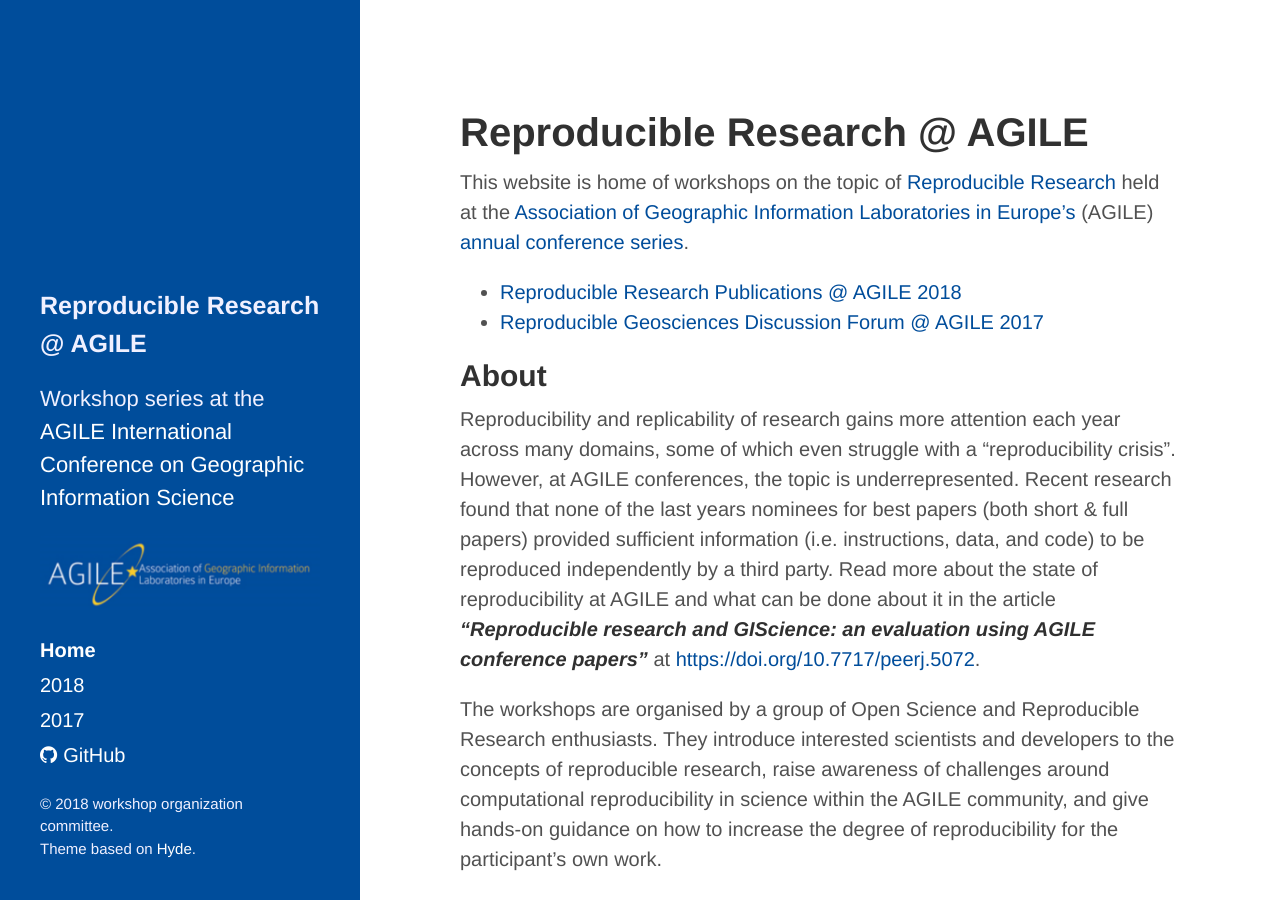
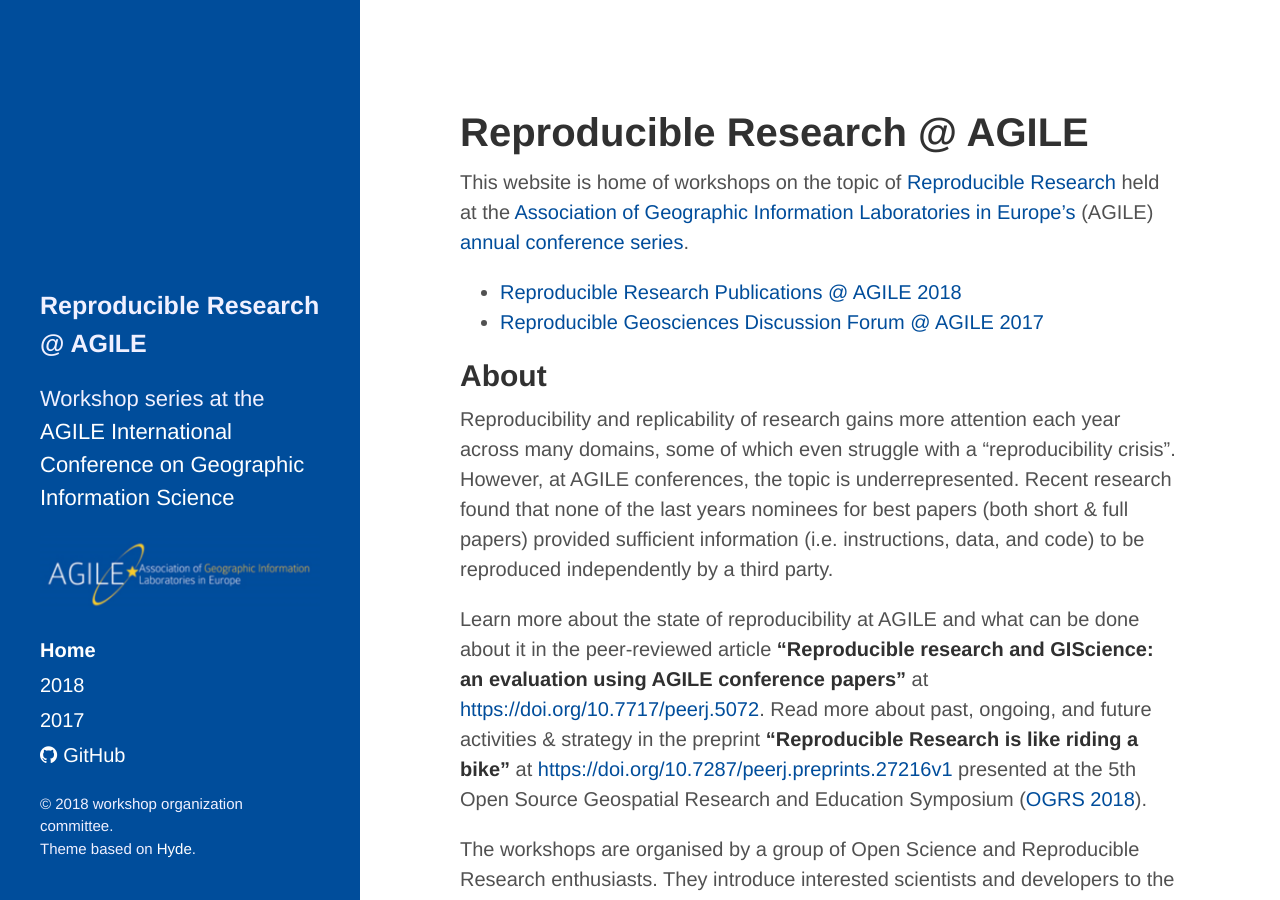
Before and after one commit to reproducible-agile/reproducible-agile.github.io, a Jekyll site: the page built from index.md, in a window 1280 px wide and 900 px high. Built offline with Jekyll 4.4.1, drawn with Linux system fonts in a browser that asks for light colours.

Commit message:
add new preprint

```diff
--- a/index.md
+++ b/index.md
@@ -24,7 +24,9 @@
 Reproducibility and replicability of research gains more attention each year across many domains, some of which even struggle with a "reproducibility crisis".
 However, at AGILE conferences, the topic is underrepresented.
 Recent research found that none of the last years nominees for best papers (both short & full papers) provided sufficient information (i.e. instructions, data, and code) to be reproduced independently by a third party.
-Read more about the state of reproducibility at AGILE and what can be done about it in the article _**"Reproducible research and GIScience: an evaluation using AGILE conference papers"**_ at [https://doi.org/10.7717/peerj.5072](https://doi.org/10.7717/peerj.5072).
+
+Learn more about the state of reproducibility at AGILE and what can be done about it in the peer-reviewed article **"Reproducible research and GIScience: an evaluation using AGILE conference papers"** at [https://doi.org/10.7717/peerj.5072](https://doi.org/10.7717/peerj.5072).
+Read more about past, ongoing, and future activities & strategy in the preprint **"Reproducible Research is like riding a bike"** at [https://doi.org/10.7287/peerj.preprints.27216v1](https://doi.org/10.7287/peerj.preprints.27216v1) presented at the 5th Open Source Geospatial Research and Education Symposium ([OGRS 2018](http://2018.ogrs-community.org/)).
 
 The workshops are organised by a group of Open Science and Reproducible Research enthusiasts.
 They introduce interested scientists and developers to the concepts of reproducible research, raise awareness of challenges around computational reproducibility in science within the AGILE community, and give hands-on guidance on how to increase the degree of reproducibility for the participant's own work.
```
